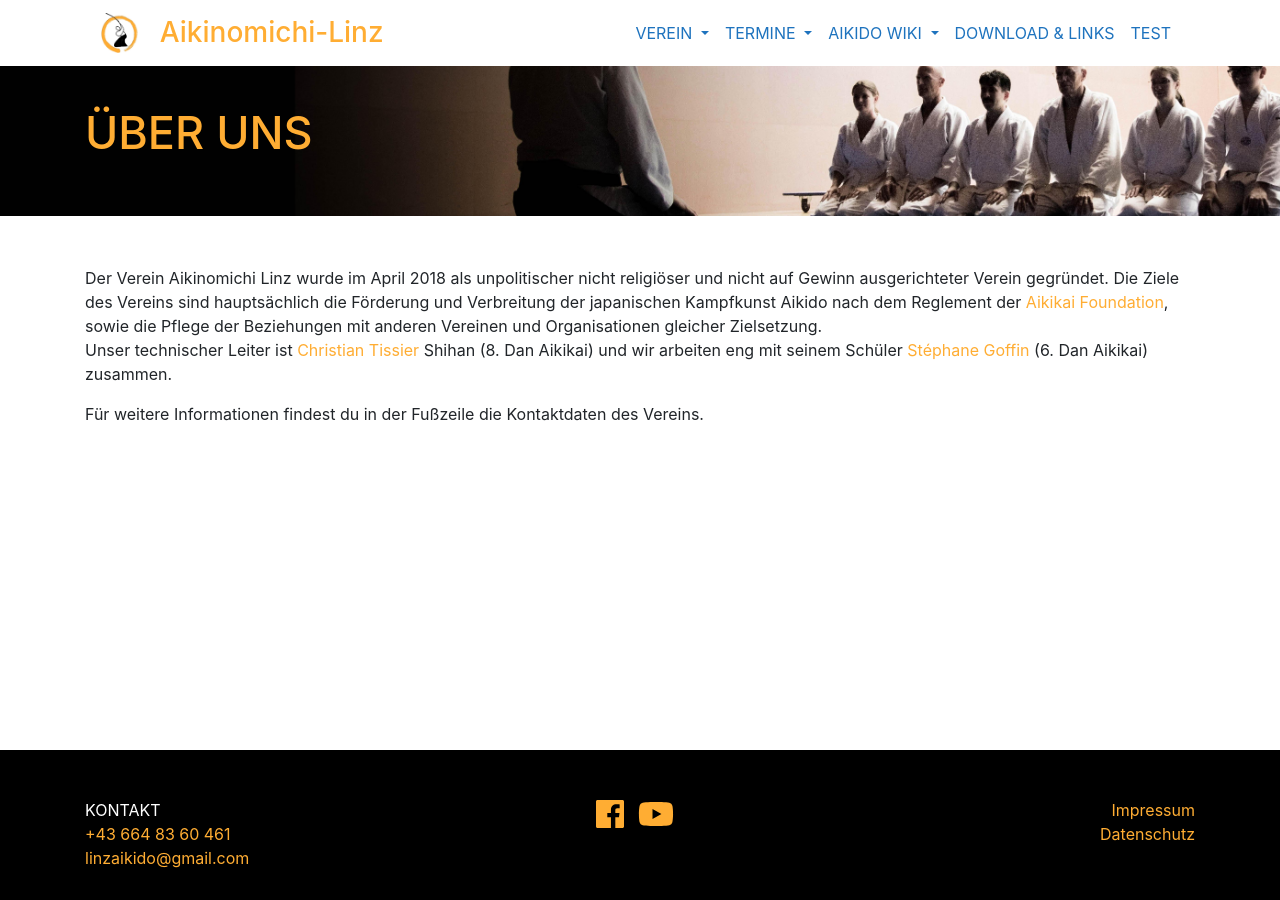
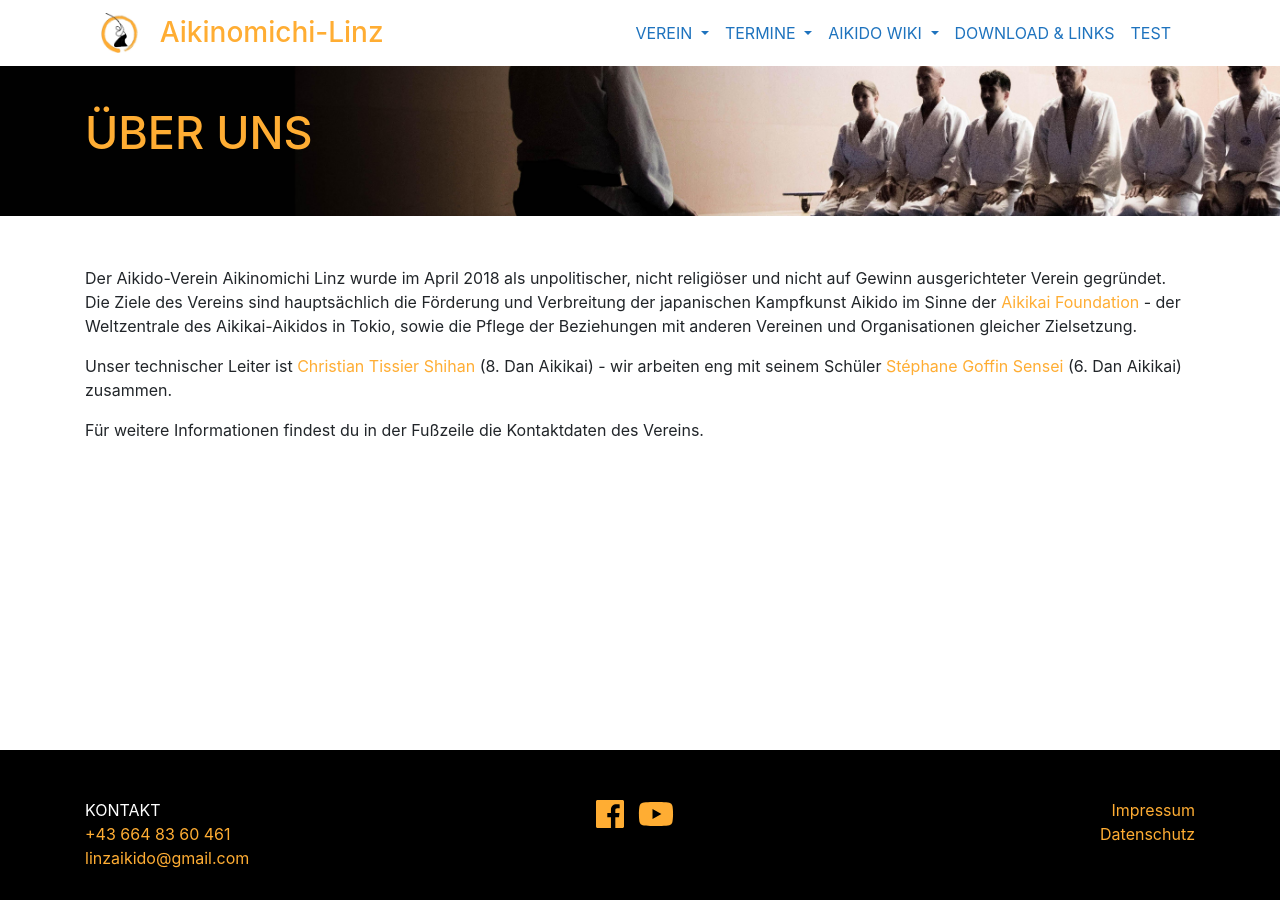
Before and after one commit to TWachs/aikinomichi-linz, a Jekyll site: the page built from ueberUns.md, in a window 1280 px wide. Built offline with Jekyll 4.4.1, drawn with Linux system fonts in a browser that asks for light colours; nearby versions of some CDN libraries.

Commit message:
Update ueberUns.md
Korrekturen

```diff
--- a/ueberUns.md
+++ b/ueberUns.md
@@ -4,8 +4,9 @@ title: Über Uns
 ---
 
 <div class="container block" markdown="1">
-Der Verein Aikinomichi Linz wurde im April 2018 als unpolitischer nicht religiöser und nicht auf Gewinn ausgerichteter Verein gegründet. Die Ziele des Vereins sind hauptsächlich die Förderung und Verbreitung der japanischen Kampfkunst Aikido nach dem Reglement der [Aikikai Foundation](http://www.aikikai.or.jp/eng/), sowie die Pflege der Beziehungen mit anderen Vereinen und Organisationen gleicher Zielsetzung.
-Unser technischer Leiter ist [Christian Tissier](http://www.christiantissier.com) Shihan (8. Dan Aikikai) und wir arbeiten eng mit seinem Schüler [Stéphane Goffin](http://www.stephanegoffin.com) (6. Dan Aikikai) zusammen.
+Der Aikido-Verein Aikinomichi Linz wurde im April 2018 als unpolitischer, nicht religiöser und nicht auf Gewinn ausgerichteter Verein gegründet. Die Ziele des Vereins sind hauptsächlich die Förderung und Verbreitung der japanischen Kampfkunst Aikido im Sinne der [Aikikai Foundation](http://www.aikikai.or.jp/eng/) - der Weltzentrale des Aikikai-Aikidos in Tokio, sowie die Pflege der Beziehungen mit anderen Vereinen und Organisationen gleicher Zielsetzung.
+
+Unser technischer Leiter ist [Christian Tissier Shihan](http://www.christiantissier.com) (8. Dan Aikikai) - wir arbeiten eng mit seinem Schüler [Stéphane Goffin Sensei](http://www.stephanegoffin.com) (6. Dan Aikikai) zusammen.
 
 Für weitere Informationen findest du in der Fußzeile die Kontaktdaten des Vereins.
 </div>
```
